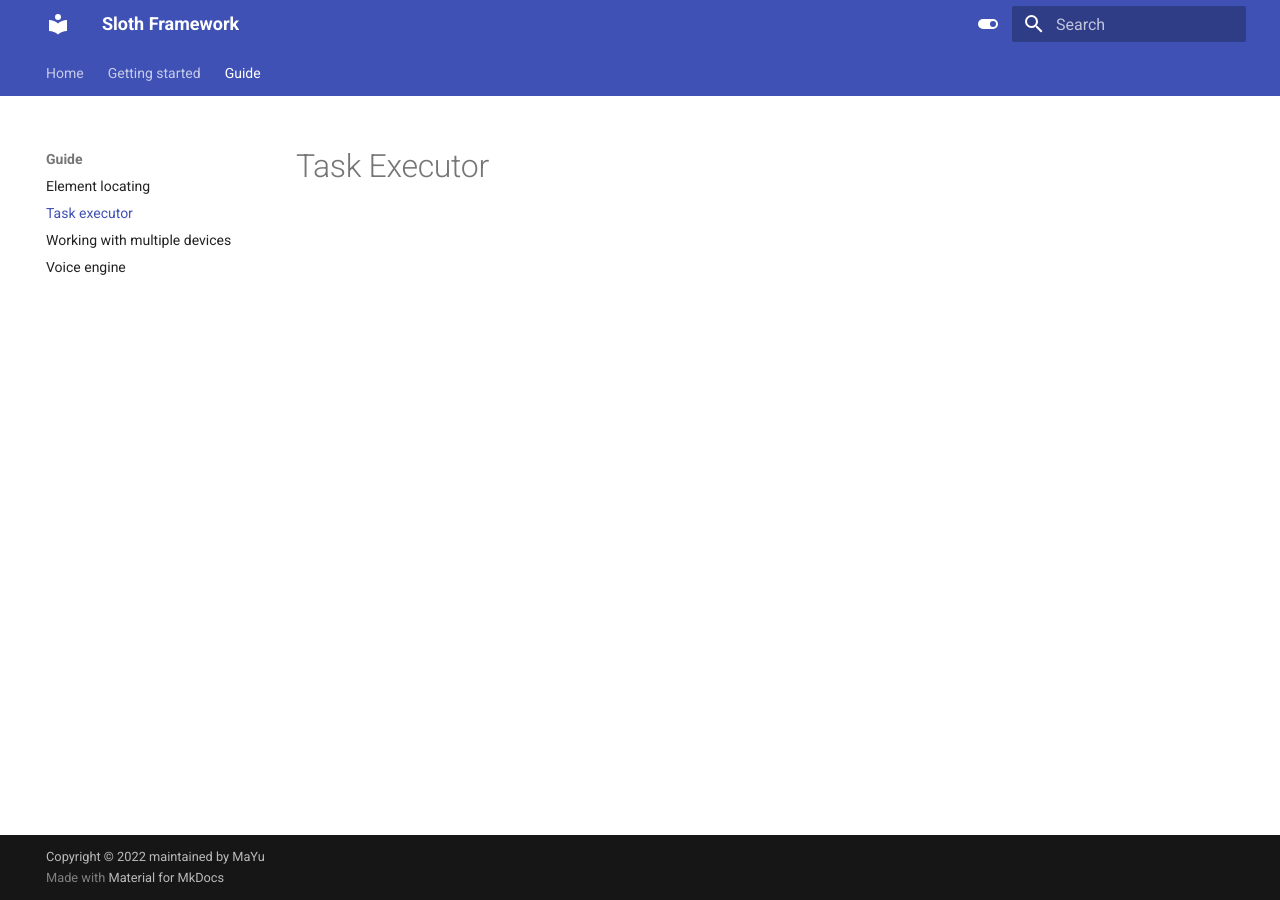
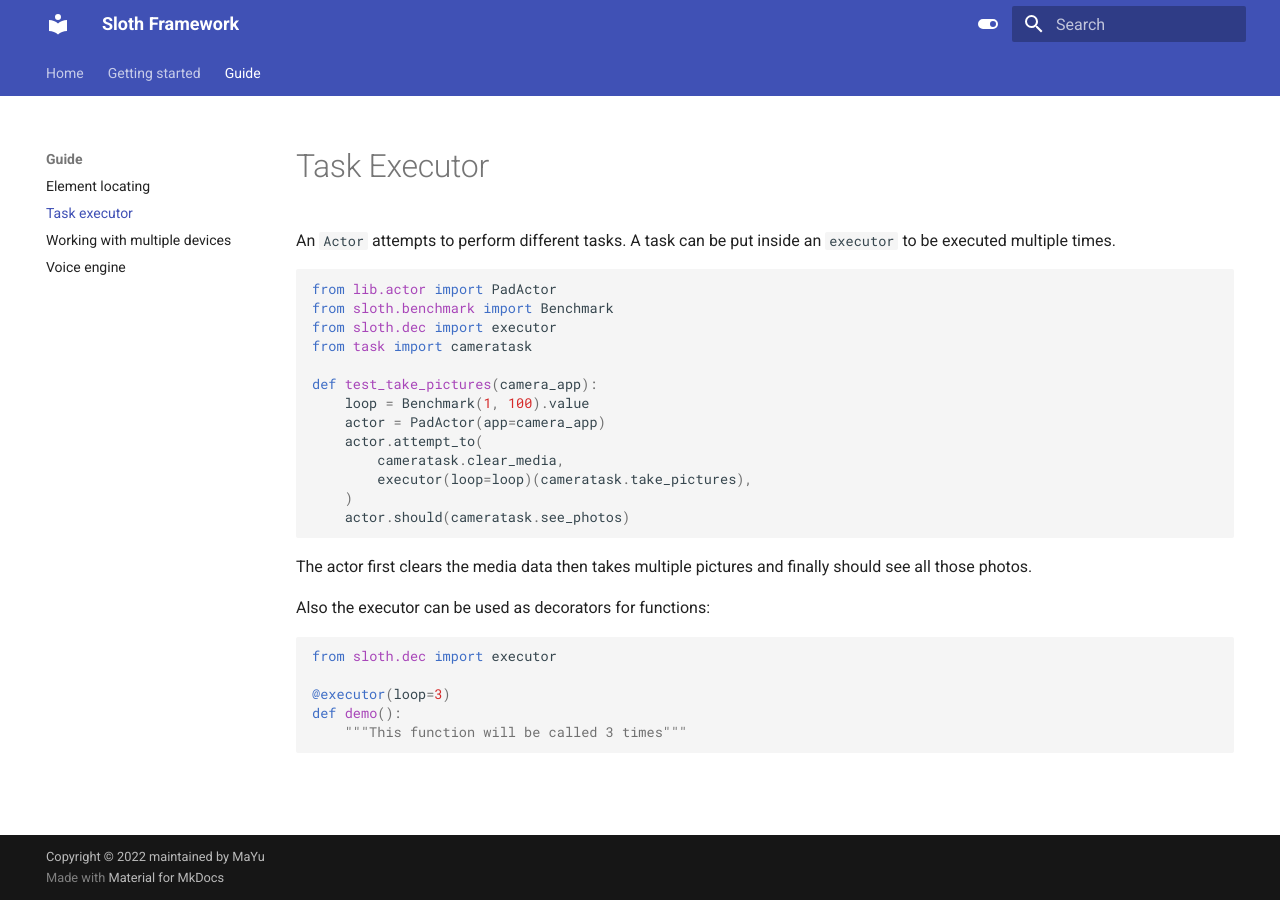
Before and after one commit to ice7mayu/sloth-doc, an MkDocs documentation site: the page built from docs/guide/task-executor.md, in a window 1280 px wide. Built offline with MkDocs 1.6.1 and Material for MkDocs 9.7.7, drawn with Linux system fonts in a browser that asks for light colours.

Commit message:
Add task executor doc

````diff
--- a/docs/guide/task-executor.md
+++ b/docs/guide/task-executor.md
@@ -1 +1,31 @@
 # Task Executor
+
+An `Actor` attempts to perform different tasks. A task can be put inside an `executor` to be executed multiple times.
+
+```python
+from lib.actor import PadActor
+from sloth.benchmark import Benchmark
+from sloth.dec import executor
+from task import cameratask
+
+def test_take_pictures(camera_app):
+    loop = Benchmark(1, 100).value
+    actor = PadActor(app=camera_app)
+    actor.attempt_to(
+        cameratask.clear_media,
+        executor(loop=loop)(cameratask.take_pictures),
+    )
+    actor.should(cameratask.see_photos)
+```
+
+The actor first clears the media data then takes multiple pictures and finally should see all those photos.
+
+Also the executor can be used as decorators for functions:
+
+```python
+from sloth.dec import executor
+
+@executor(loop=3)
+def demo():
+    """This function will be called 3 times"""
+```
````
